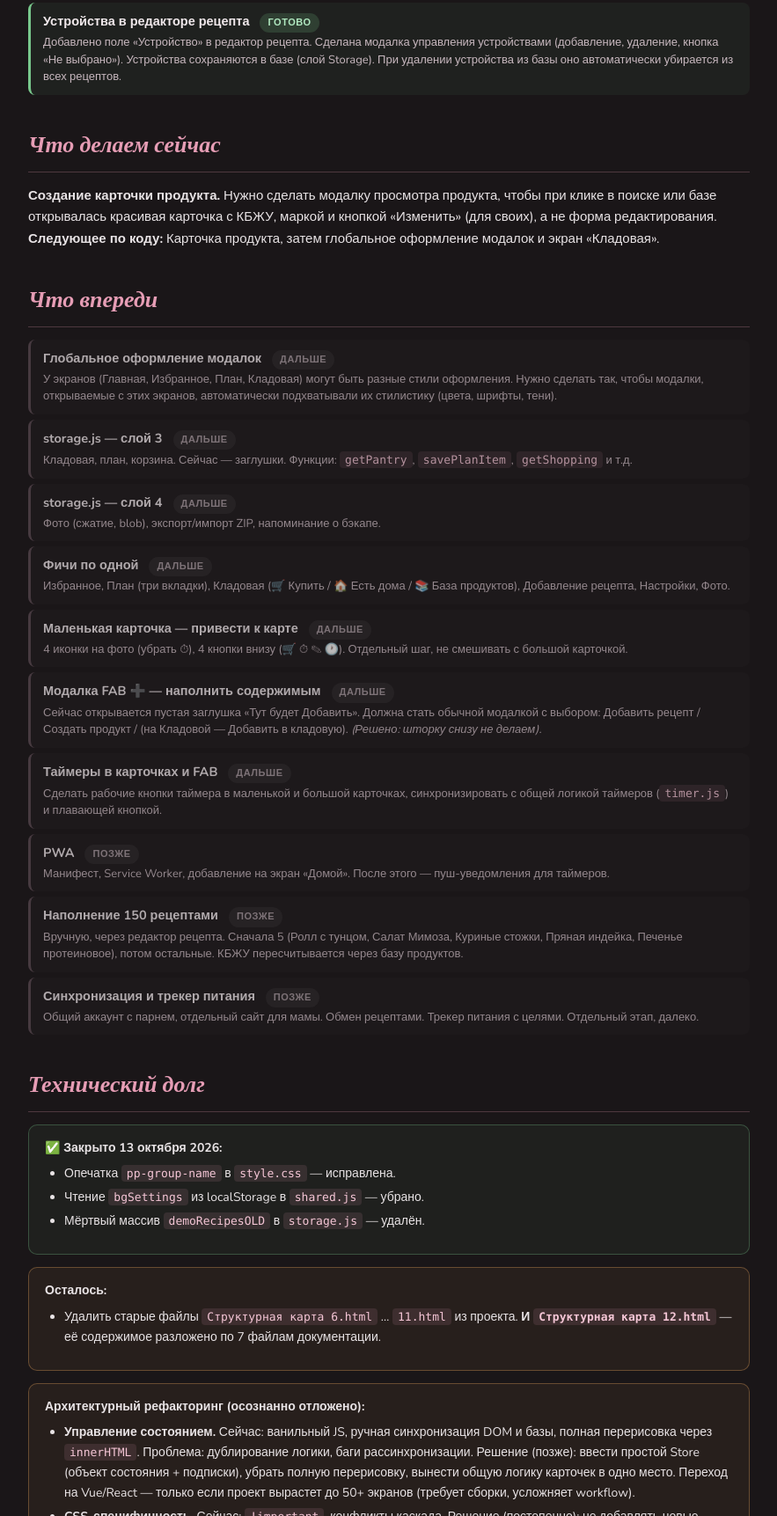
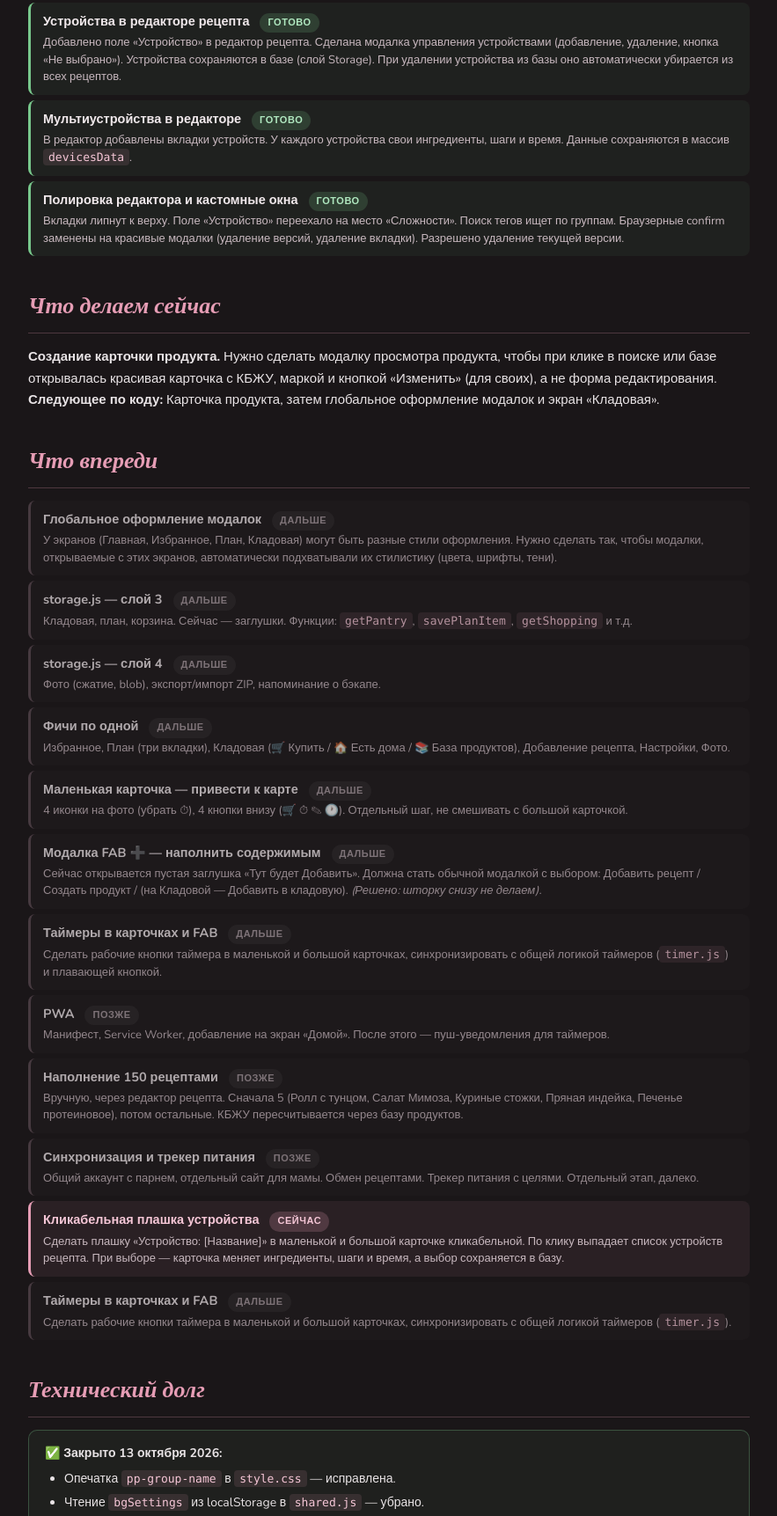
Before and after one commit to GekAtaca/kopilka-receptov, a plain HTML site: page plan.html in a window 1280 px wide. Shown: the part 2417-4140 px from the top of the page at 88% size, without its empty margins (198-1081 px from the left). Drawn offline with nearby package versions, Linux system fonts and the light colour scheme.

Commit message:
обновила структурные карты

```diff
--- a/app/js/recipe-editor.js
+++ b/app/js/recipe-editor.js
@@ -529,7 +529,7 @@ meBody.addEventListener('click', async (e) => {
 
   const item = e.target.closest('.me-dropdown-item');
   if (item) {
-    const dd = item.parentElement.parentElement;
+    const dd = item.closest('.me-dropdown');
     const val = item.dataset.val;
     const field = dd.dataset.field;
     let valToSet = val;
--- a/plan.html
+++ b/plan.html
@@ -237,6 +237,22 @@ code{font-family:ui-monospace,Consolas,monospace;font-size:13px;background:rgba(
   </div>
 </div>
 
+<div class="step done">
+  <div class="num">25</div>
+  <div class="body">
+    <div class="title">Мультиустройства в редакторе <span class="badge done">Готово</span></div>
+    <div class="desc">В редактор добавлены вкладки устройств. У каждого устройства свои ингредиенты, шаги и время. Данные сохраняются в массив <code>devicesData</code>.</div>
+  </div>
+</div>
+
+<div class="step done">
+  <div class="num">26</div>
+  <div class="body">
+    <div class="title">Полировка редактора и кастомные окна <span class="badge done">Готово</span></div>
+    <div class="desc">Вкладки липнут к верху. Поле «Устройство» переехало на место «Сложности». Поиск тегов ищет по группам. Браузерные confirm заменены на красивые модалки (удаление версий, удаление вкладки). Разрешено удаление текущей версии.</div>
+  </div>
+</div>
+
 <h2>Что делаем сейчас</h2>
 
 <b>Создание карточки продукта.</b> Нужно сделать модалку просмотра продукта, чтобы при клике в поиске или базе открывалась красивая карточка с КБЖУ, маркой и кнопкой «Изменить» (для своих), а не форма редактирования.
@@ -323,6 +339,21 @@ code{font-family:ui-monospace,Consolas,monospace;font-size:13px;background:rgba(
   </div>
 </div>
 
+<div class="step current">
+  <div class="num">28.1</div>
+  <div class="body">
+    <div class="title">Кликабельная плашка устройства <span class="badge current">Сейчас</span></div>
+    <div class="desc">Сделать плашку «Устройство: [Название]» в маленькой и большой карточке кликабельной. По клику выпадает список устройств рецепта. При выборе — карточка меняет ингредиенты, шаги и время, а выбор сохраняется в базу.</div>
+  </div>
+</div>
+<div class="step next">
+  <div class="num">28.2</div>
+  <div class="body">
+    <div class="title">Таймеры в карточках и FAB <span class="badge next">Дальше</span></div>
+    <div class="desc">Сделать рабочие кнопки таймера в маленькой и большой карточках, синхронизировать с общей логикой таймеров (<code>timer.js</code>).</div>
+  </div>
+</div>
+
 <h2>Технический долг</h2>
 
 <div class="box done">
```
Also changed, not shown: recipes.html (+4 -3 lines), start.html (+3 -1 lines).
